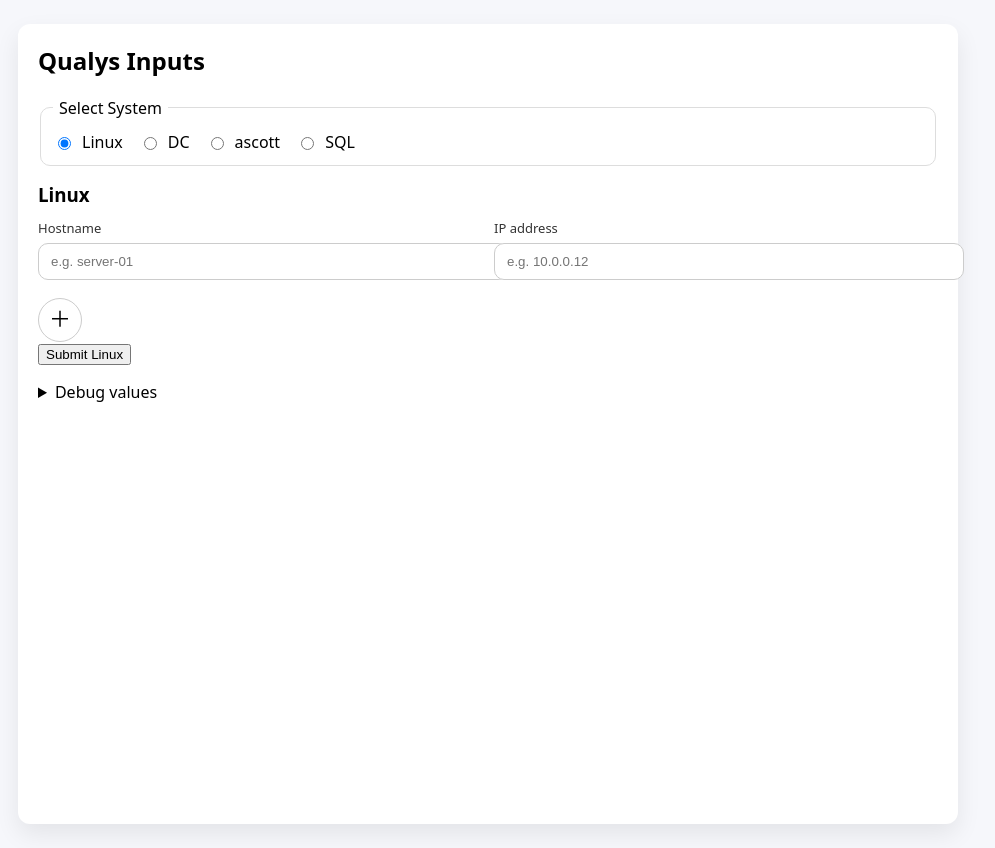
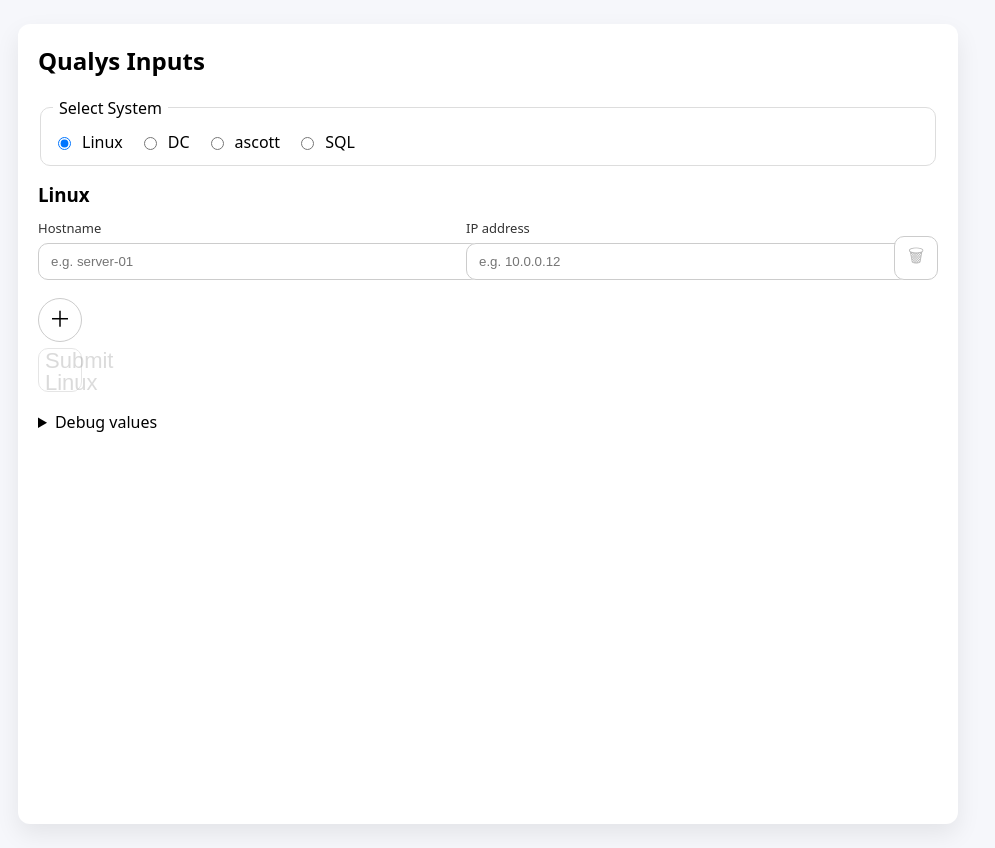
Before and after one commit to AndrewOng2066/testing_github_pages, a React (Create React App) app: page / in a window 1280 px wide. Shown: the whole page, without its empty margins (152-1147 px from the left). Built offline with nearby package versions, Linux system fonts and the light colour scheme.

Commit message:
Add delete button and condition for submitting

```diff
--- a/src/App.js
+++ b/src/App.js
@@ -28,6 +28,10 @@
     );
   };
 
+  const deleteLinuxRow = (index) => {
+    setLinuxRows((prev) => prev.filter((_, i) => i !== index));
+  };
+
   const addIpRow = (option) => {
     setIpRowsByOption((prev) => ({
       ...prev,
@@ -42,23 +46,49 @@
     }));
   };
 
+  const deleteIpRow = (option, index) => {
+    setIpRowsByOption((prev) => ({
+      ...prev,
+      [option]: prev[option].filter((_, i) => i !== index),
+    }));
+  };
+
   const showAlert = () => {
+    if (!getIsCurrentSelectionValid()) {
+      alert("Please fill in all fields before showing the values.");
+      return;
+    }
+
     let message = `Selected system: ${selected}\n\n`;
 
     if (selected === "Linux") {
       linuxRows.forEach((row, index) => {
         message += `Entry ${index + 1}:\n`;
-        message += `  Hostname: ${row.hostname || "(empty)"}\n`;
-        message += `  IP: ${row.ip || "(empty)"}\n\n`;
+        message += `  Hostname: ${row.hostname}\n`;
+        message += `  IP: ${row.ip}\n\n`;
       });
     } else {
       const ips = ipRowsByOption[selected] || [];
       ips.forEach((ip, index) => {
-        message += `IP ${index + 1}: ${ip || "(empty)"}\n`;
+        message += `IP ${index + 1}: ${ip}\n`;
       });
     }
 
     alert(message);
+  };
+
+
+  const isLinuxRowFilled = (row) =>
+    row.hostname.trim() !== "" && row.ip.trim() !== "";
+
+  const isIpFilled = (ip) => ip.trim() !== "";
+
+  const getIsCurrentSelectionValid = () => {
+    if (selected === "Linux") {
+      return linuxRows.length > 0 && linuxRows.every(isLinuxRowFilled);
+    }
+    const ips = ipRowsByOption[selected] ?? [];
+    return ips.length > 0 && ips.every(isIpFilled);
   };
 
   return (
@@ -115,6 +145,18 @@
                     placeholder="e.g. 10.0.0.12"
                   />
                 </div>
+
+                <button
+                  type="button"
+                  onClick={() => deleteLinuxRow(idx)}
+                  style={styles.deleteButton}
+                  aria-label={`Delete Linux entry ${idx + 1}`}
+                  title="Delete"
+                  disabled={linuxRows.length === 1} // optional: prevent deleting the last row
+                >
+                  🗑
+                </button>
+
               </div>
             ))}
 
@@ -147,24 +189,43 @@
                     placeholder="e.g. 10.0.0.12"
                   />
                 </div>
+
+                <button
+                  type="button"
+                  onClick={() => deleteIpRow(selected, idx)}
+                  style={styles.deleteButton}
+                  aria-label={`Delete IP ${idx + 1} for ${selected}`}
+                  title="Delete"
+                  disabled={(ipRowsByOption[selected]?.length ?? 1) === 1} // optional: prevent deleting last row
+                >
+                  🗑
+                </button>
               </div>
             ))}
 
             <button
               type="button"
               onClick={() => addIpRow(selected)}
-              style={styles.iconButton}
+              style={styles.addButton}
               aria-label={`Add another IP address for ${selected}`}
               title="Add another IP address"
             >
               ＋
             </button>
+
           </div>
         )}
 
         <button
           type="button"
           onClick={showAlert}
+          disabled={!getIsCurrentSelectionValid()}
+          style={{
+            ...styles.submitButton,
+            opacity: getIsCurrentSelectionValid() ? 1 : 0.5,
+            cursor: getIsCurrentSelectionValid ? "pointer" : "not-allowed",
+          }}
+          title={`Submit for ${selected}`}
         >
           Submit {selected}
         </button>
@@ -237,6 +298,29 @@
     lineHeight: "22px",
   },
 
+  submitButton: {
+    marginTop: 6,
+    width: 44,
+    height: 44,
+    borderRadius: 10,
+    border: "1px solid #ccc",
+    background: "white",
+    cursor: "pointer",
+    fontSize: 22,
+    lineHeight: "22px",
+  },
+
+  deleteButton: {
+    width: 44,
+    height: 44,
+    borderRadius: 10,
+    border: "1px solid #ccc",
+    background: "white",
+    cursor: "pointer",
+    fontSize: 18,
+    alignSelf: "flex-end",
+  },
+
   singleRow: {
     display: "flex",
     gap: 10,
```
